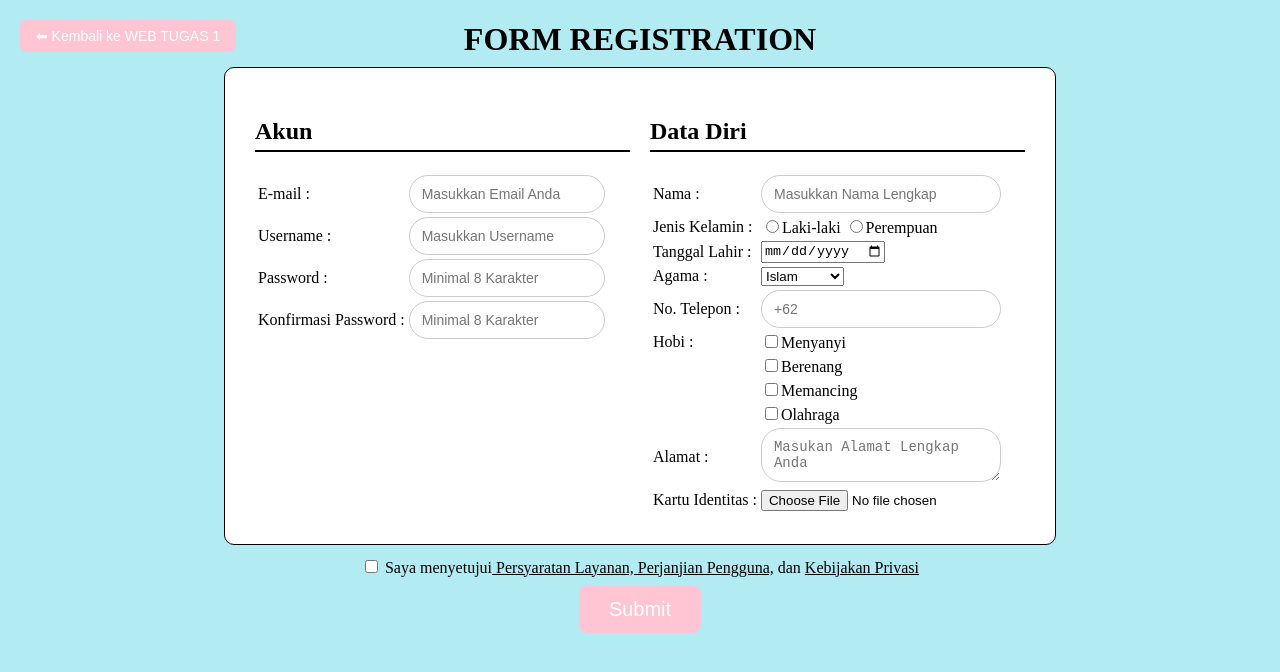
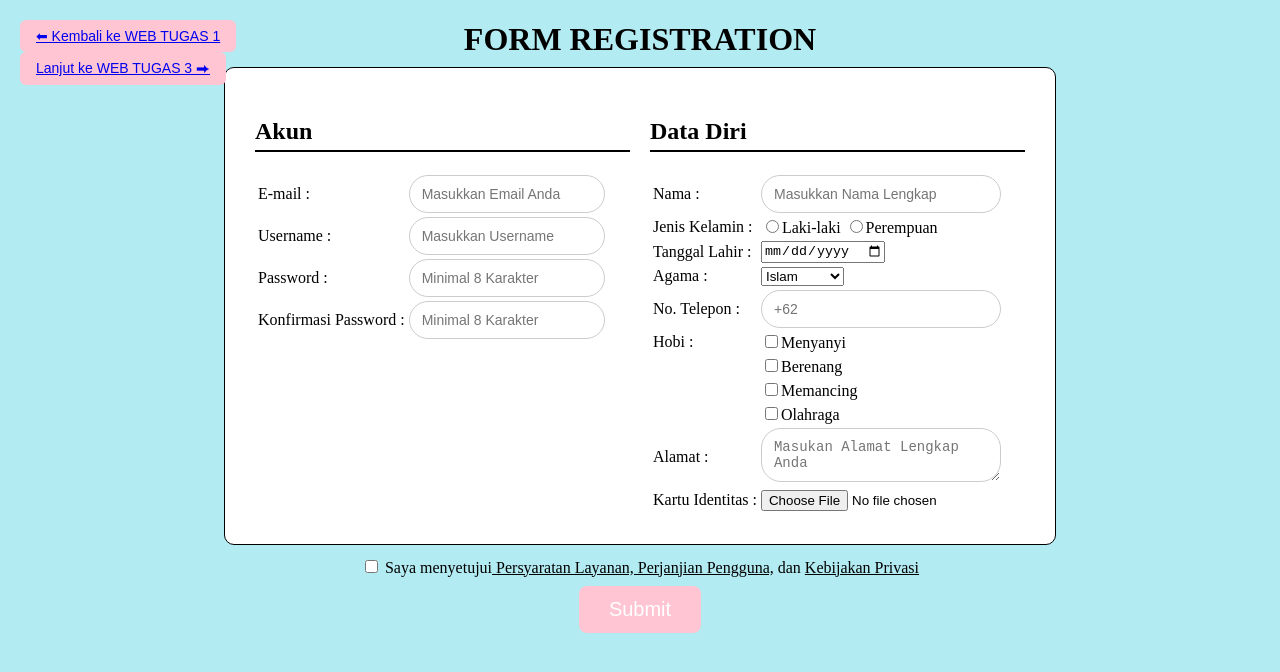
Before and after one commit to tabhitaksilitonga/tugas-2, a plain HTML site: page index.html in a window 1280 px wide. Drawn offline with Linux system fonts and the light colour scheme.

Commit message:
Update index.html

```diff
--- a/index.html
+++ b/index.html
@@ -6,7 +6,10 @@
   </head>
   <body>
     <div class="back-button">
-      <button href=" https://tabhitaksilitonga.github.io/lyrics/">⬅ Kembali ke WEB TUGAS 1</button>
+      <button><a href="https://tabhitaksilitonga.github.io/lyrics/">⬅ Kembali ke WEB TUGAS 1</a></button>
+    <div class="button-link">
+      <button><a href="https://tabhitaksilitonga.github.io/tugas3/">Lanjut ke WEB TUGAS 3 ⮕</a></button>
+    </div>
     </div>
     <h1 style="text-align: center">FORM REGISTRATION</h1>
 
```
